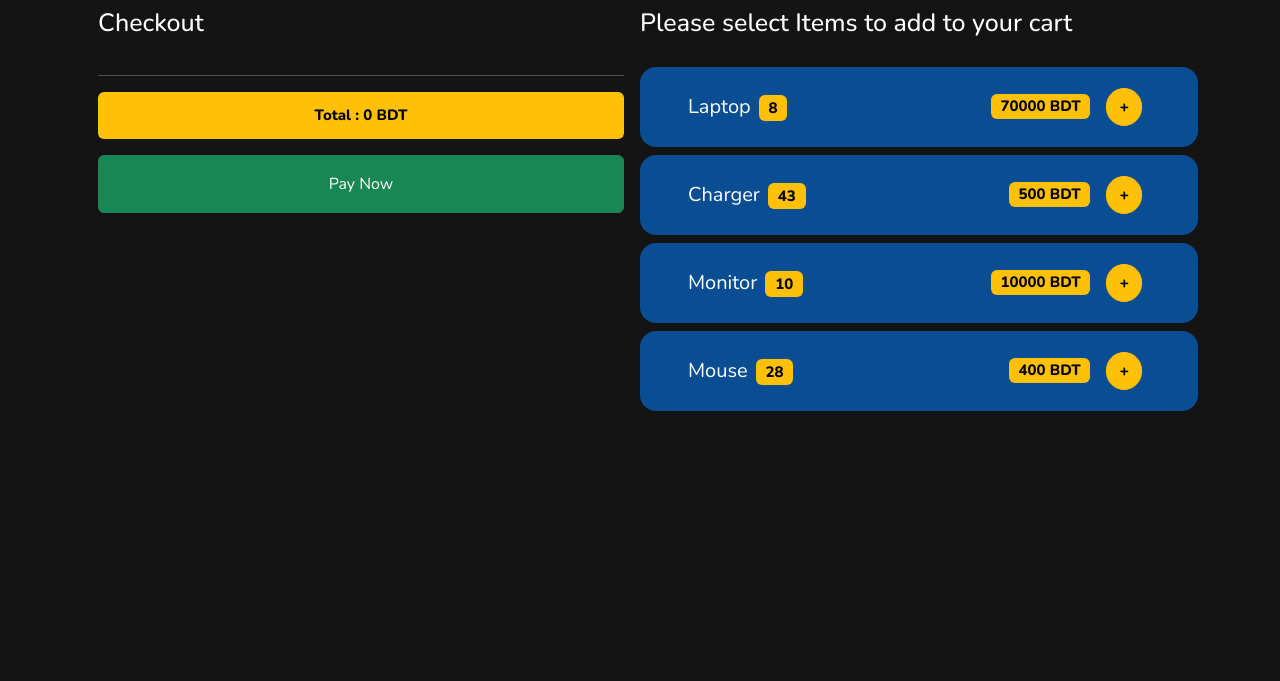
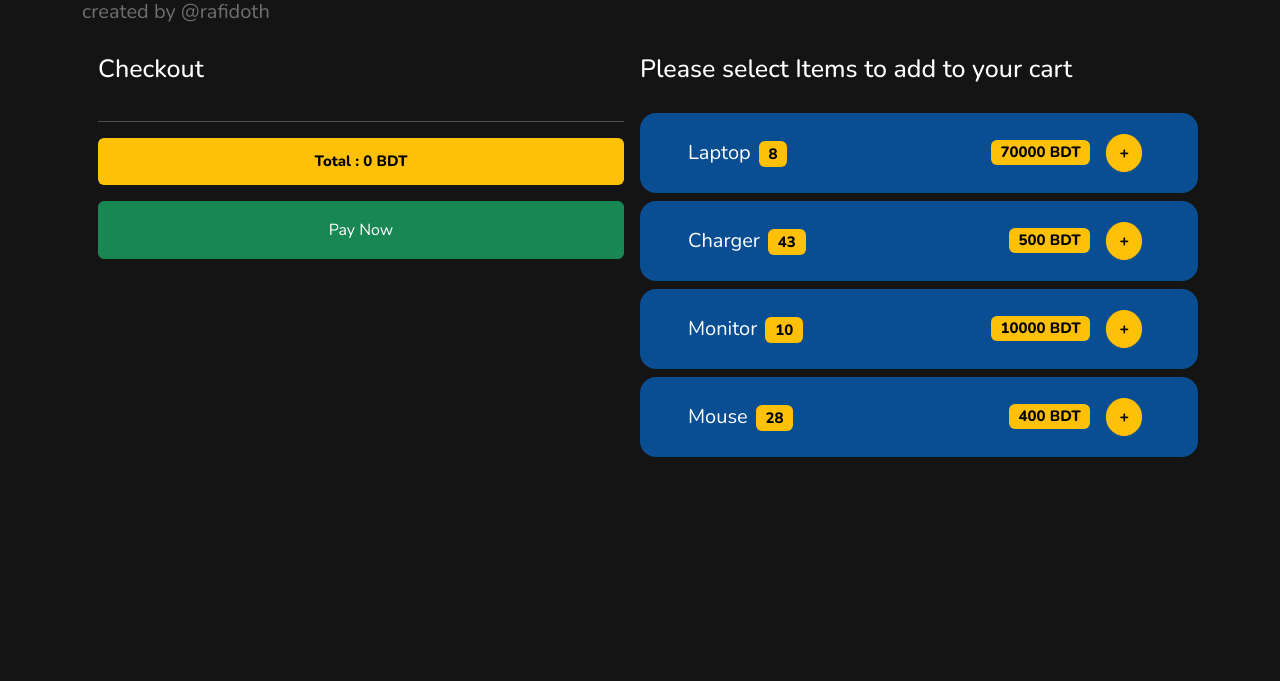
Before and after one commit to rafidoth/shopping-cart, a plain HTML site: page index.html in a window 1280 px wide. Shown: the part 119-800 px from the top of the page. Drawn offline with nearby package versions, Linux system fonts and the light colour scheme.

Commit message:
final credit updated and readme also

```diff
--- a/index.html
+++ b/index.html
@@ -12,6 +12,7 @@
 
         <main class="container d-flex flex-column">
             <h1 class="heading-text ">SHOPCART</h1>
+            <p id="credit">created by @rafidoth</p>
 
             <!-- LEFT side -->
             <div class="d-flex">
--- a/styles.css
+++ b/styles.css
@@ -68,3 +68,7 @@ body{
 .rounded-f{
     border-radius: 100%;
 }
+
+#credit{
+    color: #f8f2f268;
+}
```
Also changed, not shown: 1 other file.
